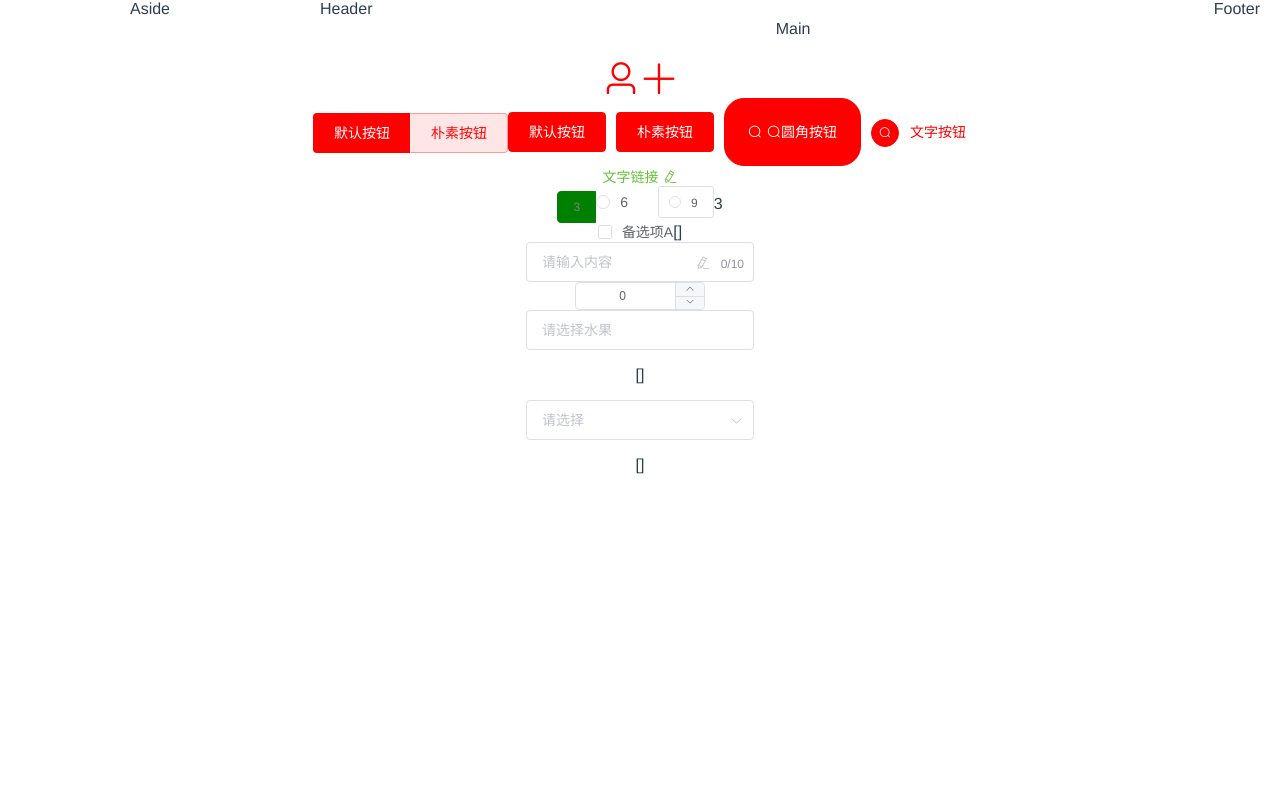
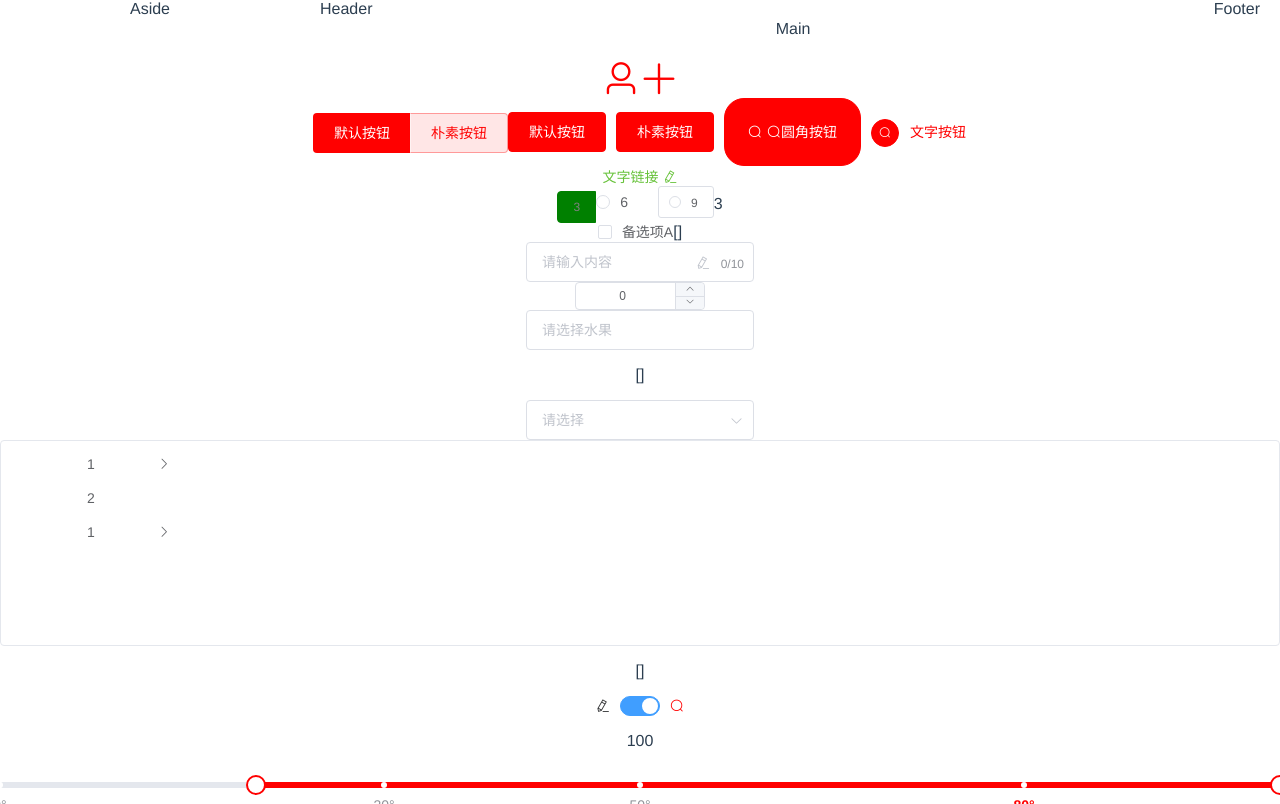
Before and after one commit to BonjourYY/element-ui-starter, a Vue app: page / in a window 1280 px wide. Shown: the part 316-1120 px from the top of the page. Before the commit the page ends 806 px from the top, so only its background shows below. Built offline with nearby package versions, Linux system fonts and the light colour scheme.

Commit message:
feature：Cascader、Switch、Slider

```diff
--- a/src/App.vue
+++ b/src/App.vue
@@ -12,6 +12,8 @@
     <ElementInputNumber></ElementInputNumber>
     <ElementSelect></ElementSelect>
     <ElementCascader></ElementCascader>
+    <ElementSwitch></ElementSwitch>
+    <ElementSlider></ElementSlider>
   </div>
 </template>
 
@@ -27,6 +29,8 @@ import ElementInput from './components/ElementInput.vue';
 import ElementInputNumber from './components/ElementInputNumber.vue';
 import ElementSelect from './components/ElementSelect.vue';
 import ElementCascader from './components/ElementCascader.vue';
+import ElementSwitch from './components/ElementSwitch.vue';
+import ElementSlider from './components/ElementSlider.vue';
 export default {
   name: 'app',
   components: {
@@ -41,6 +45,8 @@ export default {
     ElementInputNumber,
     ElementSelect,
     ElementCascader,
+    ElementSwitch,
+    ElementSlider,
   },
   methods: {
     getMessages() {
--- a/src/components/ElementCascader.vue
+++ b/src/components/ElementCascader.vue
@@ -1,33 +1,23 @@
 <template>
   <div>
-    <el-cascader clearable :show-all-levels="false" v-model="value" :options="options" :props="props"></el-cascader>
+    <el-cascader clearable :show-all-levels="false" v-model="value" :options="options" :props="props" filterable @expand-change="expandChange">
+      <template #default="{ node, data }">
+        <span>{{ data.label }}</span>
+        <span v-if="!node.isLeaf">({{ data.children.length }})</span>
+      </template>
+    </el-cascader>
+    <el-cascader-panel :options="options"></el-cascader-panel>
     <p>{{ value }}</p>
   </div>
 </template>
 
 <script>
-let id = 0;
 export default {
   name: 'ElementCascader',
   data() {
     return {
       props: {
         expandTrigger: 'click',
-        lazy: true,
-        lazyLoad(node, reslove) {
-          console.log(node);
-          const { level } = node;
-          setTimeout(() => {
-            const nodes = Array.from({ length: level + 1 }).map(() => {
-              return {
-                value: ++id,
-                label: `选项${id}`,
-                leaf: level >= 4,
-              };
-            });
-            reslove(nodes);
-          }, 1000);
-        },
       },
       value: [],
       options: [
@@ -35,7 +25,14 @@ export default {
           value: '1',
           label: '1',
           children: [
-            { value: '1-1', label: '1-1' },
+            {
+              value: '1-1',
+              label: '1-1',
+              children: [
+                { value: '1-1-1', label: '1-1-1' },
+                { value: '1-1-2', label: '1-1-2' },
+              ],
+            },
             { value: '1-2', label: '1-2' },
           ],
         },
@@ -43,8 +40,21 @@ export default {
           value: '2',
           label: '2',
         },
+        {
+          value: '1',
+          label: '1',
+          children: [
+            { value: 'xxx', label: 'xxx' },
+            { value: 'sss', label: 'sss' },
+          ],
+        },
       ],
     };
+  },
+  methods: {
+    expandChange(e) {
+      console.log(e);
+    },
   },
 };
 </script>
--- /dev/null
+++ b/src/components/ElementSlider.vue
@@ -0,0 +1,29 @@
+<template>
+  <div>
+    <el-slider v-model="value" :format-tooltip="formatTooltip" range :marks="marks"></el-slider>
+  </div>
+</template>
+
+<script>
+export default {
+  name: 'ElementSlider',
+  data() {
+    return {
+      value: [20, 100],
+      marks: {
+        0: '0°',
+        30: '30°',
+        50: '50°',
+        80: { style: { color: 'red' }, label: this.$createElement('strong', '80°') },
+      },
+    };
+  },
+  methods: {
+    formatTooltip(value) {
+      return `现在的值是：${value}`;
+    },
+  },
+};
+</script>
+
+<style lang="scss" module></style>
--- /dev/null
+++ b/src/components/ElementSwitch.vue
@@ -0,0 +1,27 @@
+<template>
+  <div>
+    <el-switch
+      v-model="value"
+      active-color="#409eff"
+      inactive-color="#dcdfe6"
+      active-text="true"
+      inactive-text="false"
+      active-value="100"
+      inactive-value="0"
+      active-icon-class="el-icon-search"
+      inactive-icon-class="el-icon-edit">
+    </el-switch>
+    <p>{{ value }}</p>
+  </div>
+</template>
+
+<script>
+export default {
+  name: 'ElementSwitch',
+  data() {
+    return { value: '100' };
+  },
+};
+</script>
+
+<style lang="scss" module></style>
```
